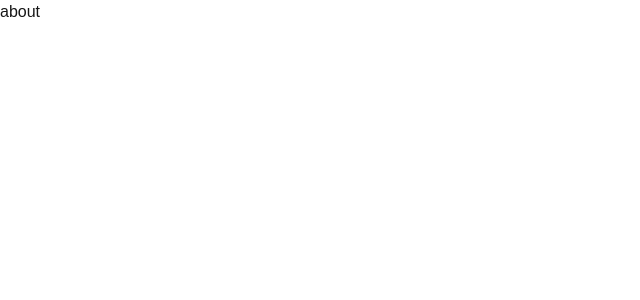
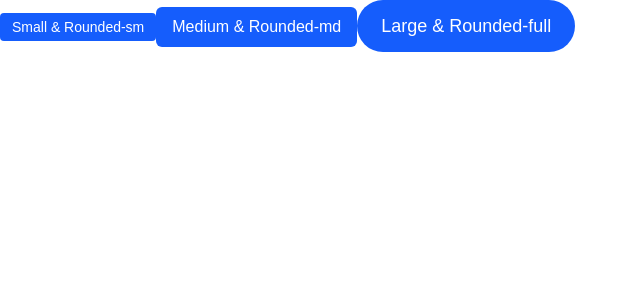
Before and after one commit to AdnaneBc/alx-project-0x02-setup, a Next.js app in the folder alx-project-0x02/: page /about in a window 1280 px wide. Shown: the top 300 px of the page, without its empty margins (0-640 px from the left). Built offline with nearby package versions, Linux system fonts and the light colour scheme.

Commit message:
add Button

```diff
--- /dev/null
+++ b/alx-project-0x02/components/common/Button.tsx
@@ -0,0 +1,26 @@
+import React from "react";
+import { ButtonProps } from "@/interfaces";
+
+const Button: React.FC<ButtonProps> = ({
+  label,
+  size = "medium",
+  shape = "rounded-md",
+  onClick,
+}) => {
+  const sizeClasses = {
+    small: "px-3 py-1 text-sm",
+    medium: "px-4 py-2 text-base",
+    large: "px-6 py-3 text-lg",
+  };
+
+  return (
+    <button
+      className={`bg-blue-600 text-white hover:bg-blue-700 ${sizeClasses[size]} ${shape} transition duration-200`}
+      onClick={onClick}
+    >
+      {label}
+    </button>
+  );
+};
+
+export default Button;
--- a/alx-project-0x02/interfaces/index.ts
+++ b/alx-project-0x02/interfaces/index.ts
@@ -7,3 +7,10 @@
   onSubmit: (data: { title: string; content: string }) => void;
   onClose: () => void;
 }
+
+export interface ButtonProps {
+  label: string;
+  size?: "small" | "medium" | "large";
+  shape?: "rounded-sm" | "rounded-md" | "rounded-full";
+  onClick?: () => void;
+}
--- a/alx-project-0x02/pages/about.tsx
+++ b/alx-project-0x02/pages/about.tsx
@@ -1,7 +1,31 @@
+import Button from "@/components/common/Button";
 import React from "react";
 
 const about = () => {
-  return <div>about</div>;
+  return (
+    <div>
+      <div className="space-y-4">
+        <Button
+          label="Small & Rounded-sm"
+          size="small"
+          shape="rounded-sm"
+          onClick={() => alert("Small Button Clicked")}
+        />
+        <Button
+          label="Medium & Rounded-md"
+          size="medium"
+          shape="rounded-md"
+          onClick={() => alert("Medium Button Clicked")}
+        />
+        <Button
+          label="Large & Rounded-full"
+          size="large"
+          shape="rounded-full"
+          onClick={() => alert("Large Button Clicked")}
+        />
+      </div>
+    </div>
+  );
 };
 
 export default about;
```
